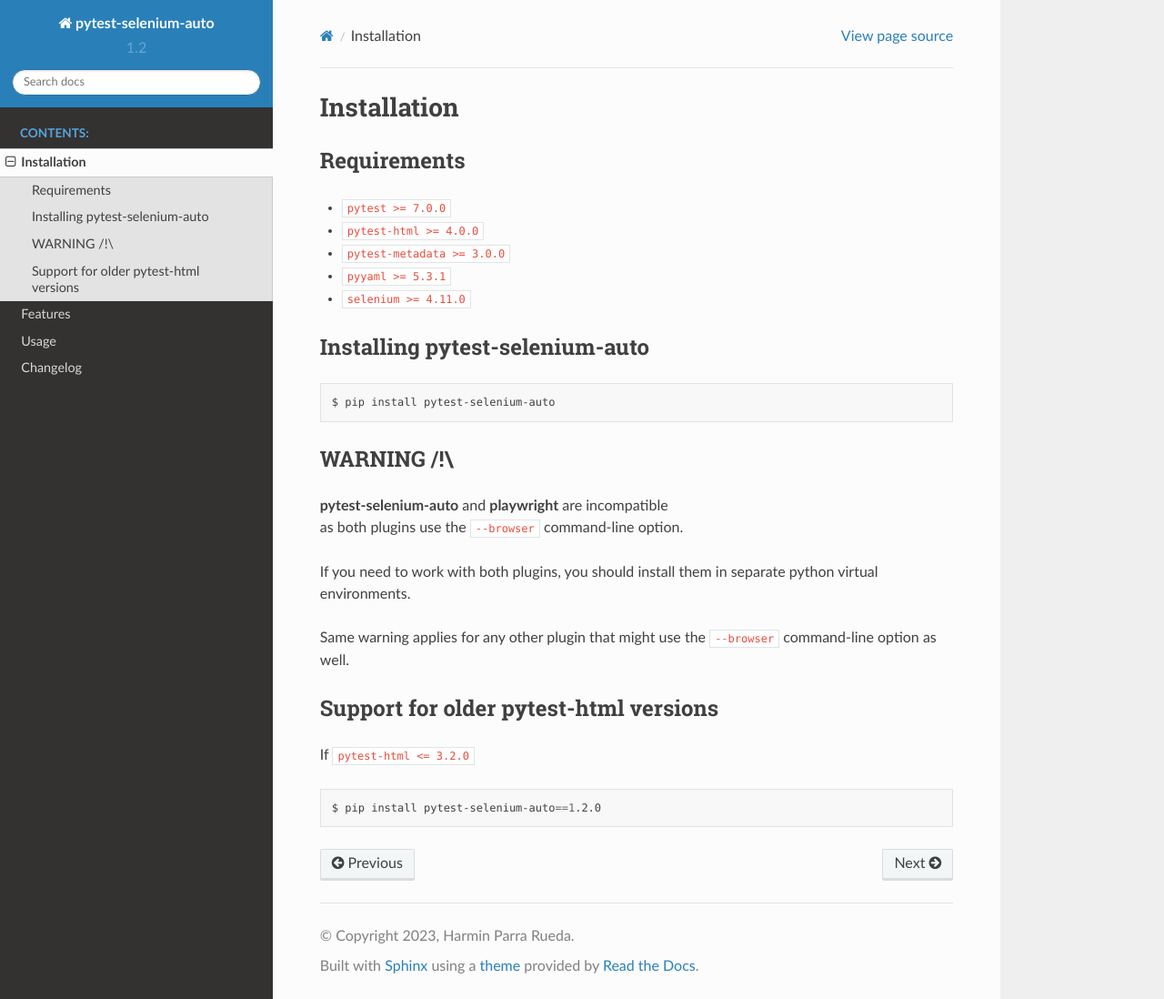
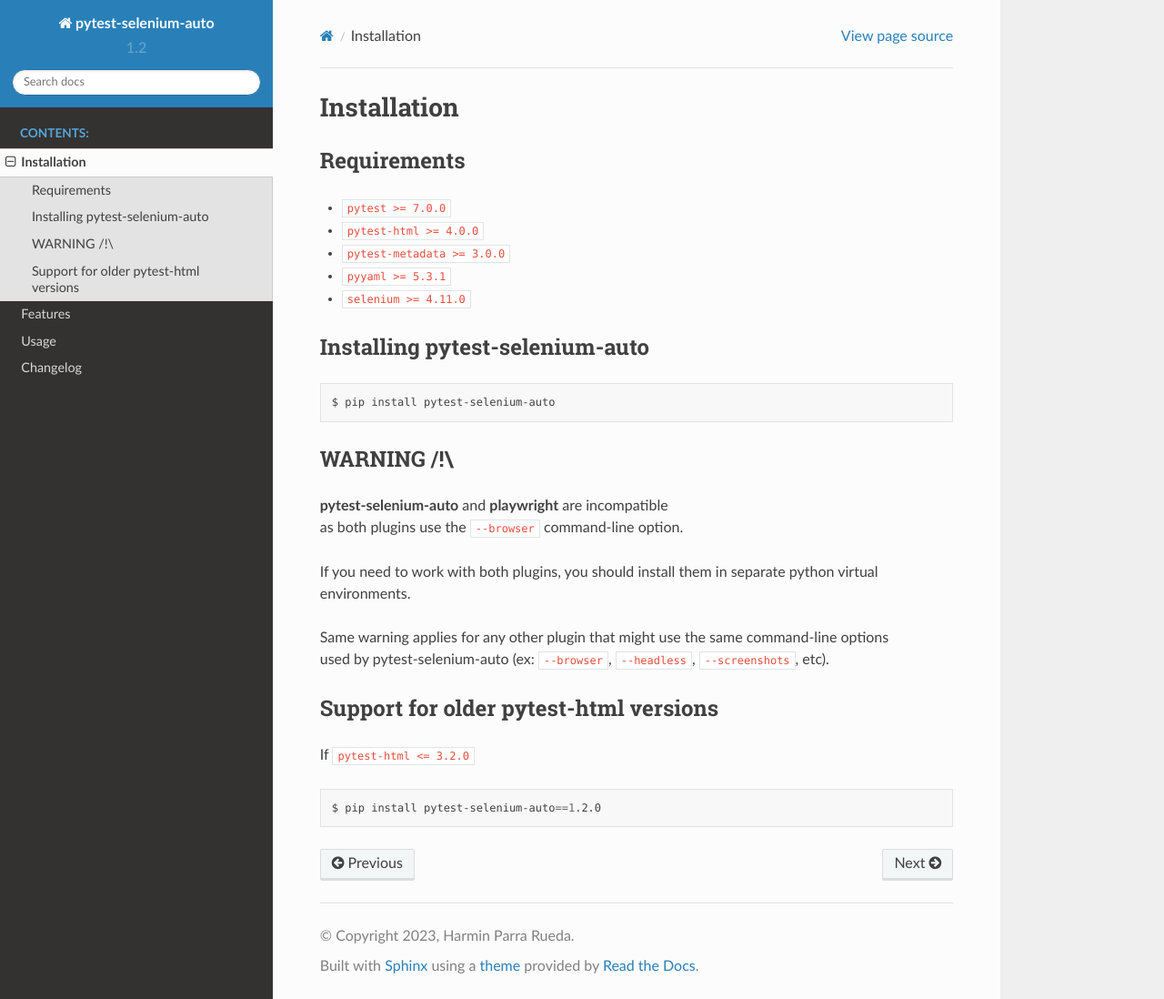
Before and after one commit to harmin-parra/pytest-selenium-auto, a Sphinx documentation site: the page built from docs/installation.rst, in a window 1280 px wide and 1098 px high. Shown: the whole window at 91% size. Built offline with Sphinx 7.4.7 and the Read the Docs theme 2.0.0, drawn with Linux system fonts in a browser that asks for light colours.

Commit message:
update installation warning section

```diff
--- a/docs/installation.rst
+++ b/docs/installation.rst
@@ -28,7 +28,8 @@
 
 If you need to work with both plugins, you should install them in separate python virtual environments.
 
-Same warning applies for any other plugin that might use the ``--browser`` command-line option as well.
+| Same warning applies for any other plugin that might use the same command-line options
+| used by pytest-selenium-auto (ex: ``--browser``, ``--headless``, ``--screenshots``, etc).
 
 
 Support for older pytest-html versions
```
